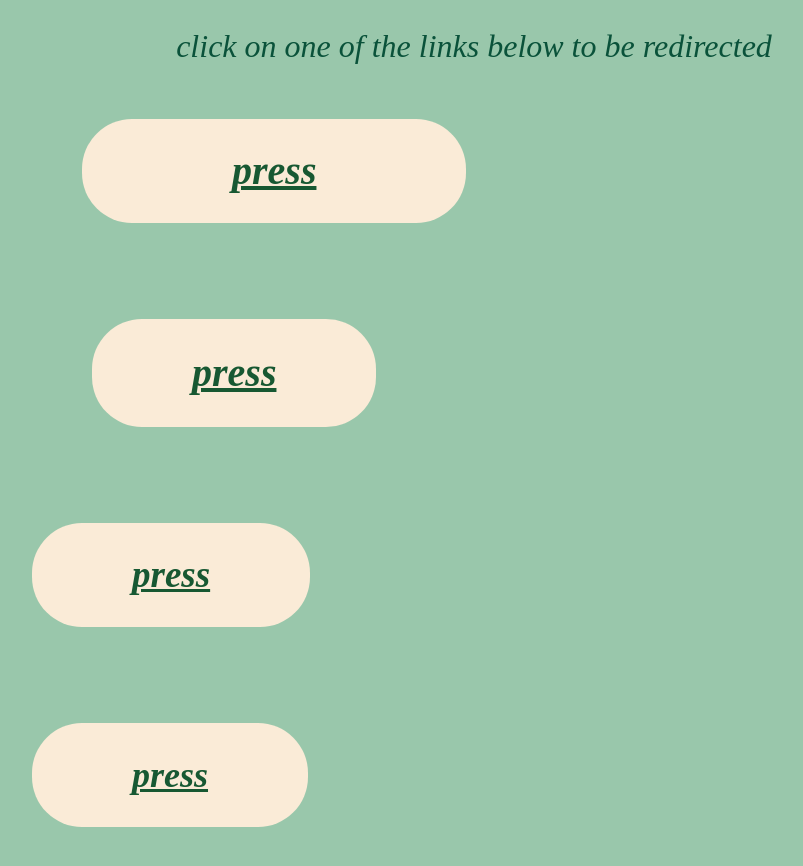
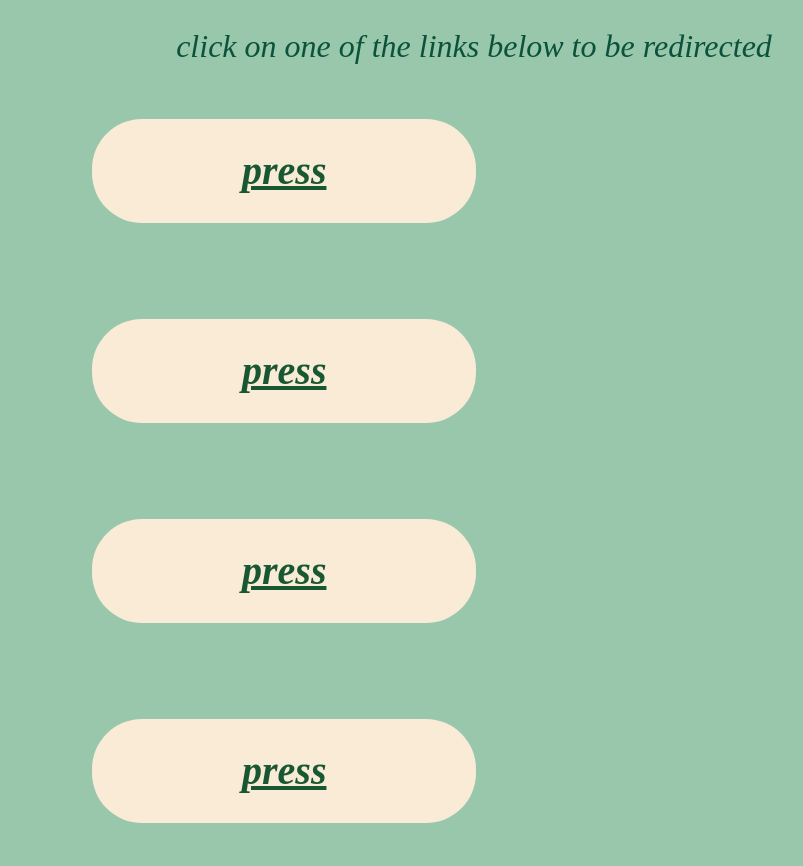
Before and after one commit to kendasite/kendasite, a plain HTML site: page index.html in a window 1280 px wide. Shown: the part 628-1494 px from the top of the page, without its empty margins (166-969 px from the left). Drawn offline with Linux system fonts and the light colour scheme.

Commit message:
Update index.html

```diff
--- a/index.html
+++ b/index.html
@@ -52,7 +52,7 @@
      cursor: pointer;
      font-weight: bold;
      font-size: 40px;
-     margin-left: 240px;
+     margin-left: 250px;
     transition: o.15s;
       }
       .four:hover {
@@ -66,21 +66,21 @@
         display: inline-block;
      text-align: center;
      color: rgb(23, 88, 50);
-     font-size: medium;
+     font-size: xx-large;
      font-style: oblique;
      background-color: antiquewhite;
-     line-height: 8px;
+     line-height: 4px;
      margin: 40px;
      border-radius: 50px;
-     padding-left: 100px;
-     padding-right: 100px;
+     padding-left: 150px;
+     padding-right: 150px;
      padding-top: 50px;
      padding-bottom: 50px;
      cursor: pointer;
      font-weight: bold;
      font-size: 40px;
      margin-left: 250px;
-         transition: o.15s;
+    transition: o.15s;
       }
       .five:hover {
        background-color:  rgb(23, 88, 50);
@@ -90,7 +90,7 @@
         opacity: 0.5;
       }
       .six {
-       display: inline-block;
+     display: inline-block;
      text-align: center;
      color: rgb(23, 88, 50);
      font-size: xx-large;
@@ -99,15 +99,15 @@
      line-height: 4px;
      margin: 40px;
      border-radius: 50px;
-     padding-left: 100px;
-     padding-right: 100px;
+     padding-left: 150px;
+     padding-right: 150px;
      padding-top: 50px;
      padding-bottom: 50px;
      cursor: pointer;
      font-weight: bold;
-     font-size: 37px;
-     margin-left: 190px;
-       transition: o.15s;
+     font-size: 40px;
+     margin-left: 250px;
+    transition: o.15s;
       }
       .six:hover {
         background-color:  rgb(23, 88, 50);
@@ -126,15 +126,15 @@
      line-height: 4px;
      margin: 40px;
      border-radius: 50px;
-     padding-left: 100px;
-     padding-right: 100px;
+     padding-left: 150px;
+     padding-right: 150px;
      padding-top: 50px;
      padding-bottom: 50px;
      cursor: pointer;
      font-weight: bold;
-     font-size: 36px;
-     margin-left: 190px;
-     transition: o.15s;
+     font-size: 40px;
+     margin-left: 250px;
+    transition: o.15s;
       }
       .seven:hover {
         background-color:  rgb(23, 88, 50);
```
